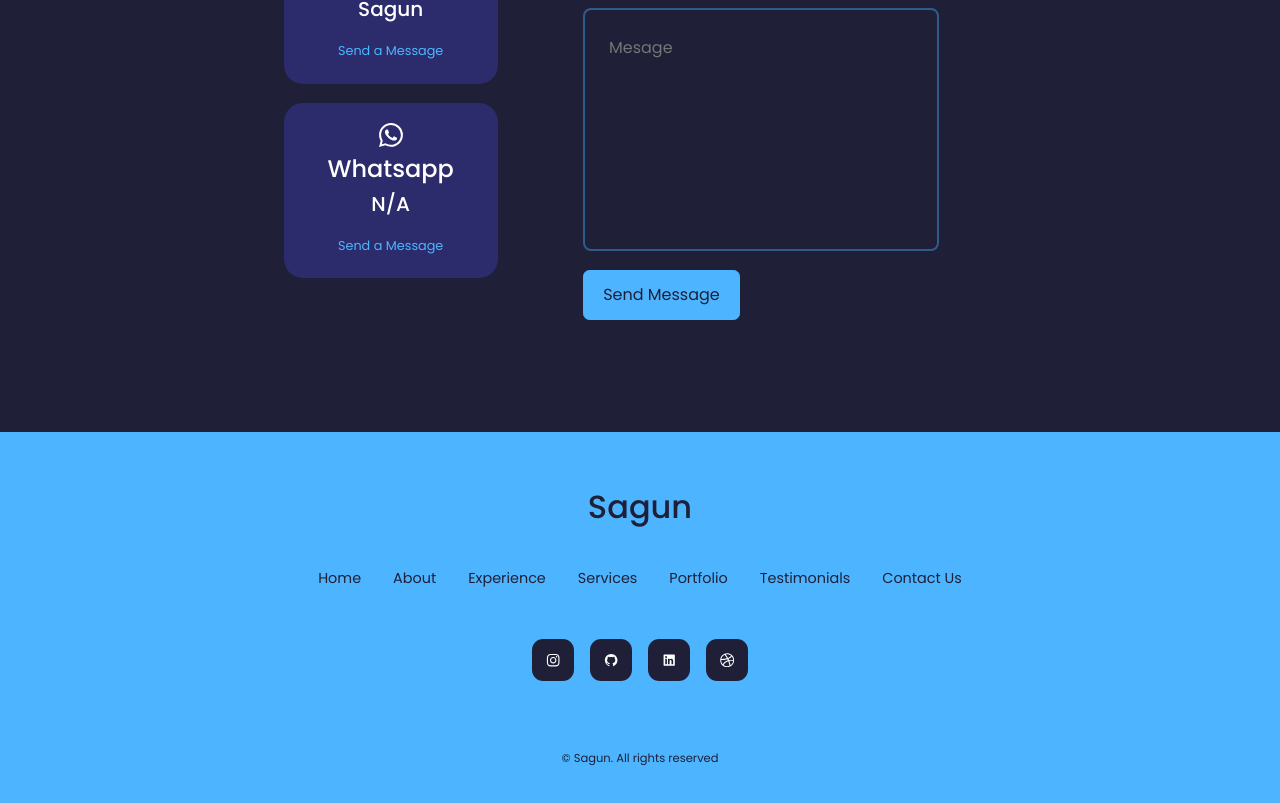
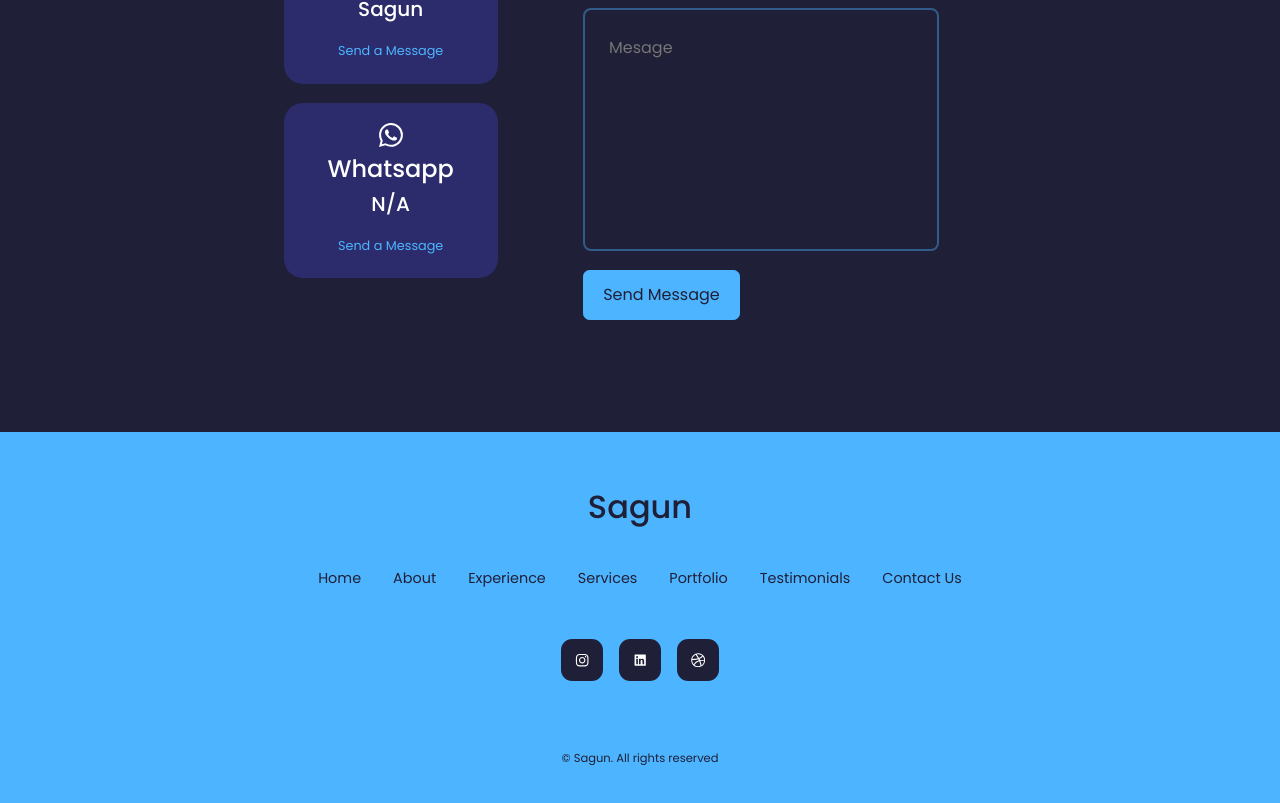
Before and after one commit to sagunbabu/react-portfolio, a React (Create React App) app: page / in a window 1280 px wide. Shown: the part 5303-6106 px from the top of the page. Built offline with nearby package versions, Linux system fonts and the light colour scheme; the HTML template or start-up script is replaced by a standard one.

Commit message:
footer updated

```diff
--- a/src/components/footer/footer.jsx
+++ b/src/components/footer/footer.jsx
@@ -1,7 +1,7 @@
 import React from 'react'
 import './footer.css'
 import { FaInstagram } from 'react-icons/fa'
-import { AiFillGithub } from 'react-icons/ai'
+// import { AiFillGithub } from 'react-icons/ai'
 import { AiFillLinkedin } from 'react-icons/ai'
 import { FaDribbble } from 'react-icons/fa'
 
@@ -21,7 +21,7 @@ const footer = () => {
 
             <div className="footer__socials">
                 <a href="https://instagram.com/sagun__babu"><FaInstagram /></a>
-                <a href="https://github.com/sagunbabu"><AiFillGithub /></a>
+                {/* <a href="https://github.com/sagunbabu"><AiFillGithub /></a> */}
                 <a href="https://www.linkedin.com/in/sagunbabu/"><AiFillLinkedin /></a>
                 <a href="https://dribble.com/sagunbabu"><FaDribbble /></a>
             </div>
```
